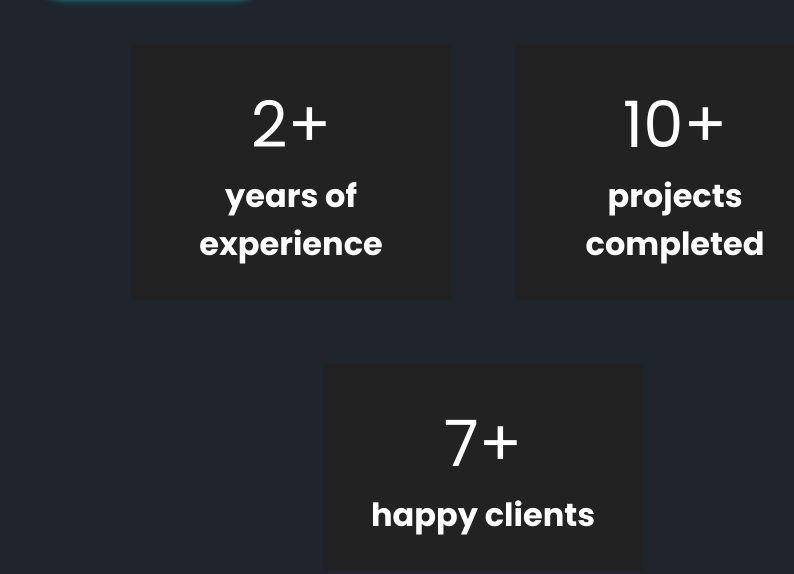
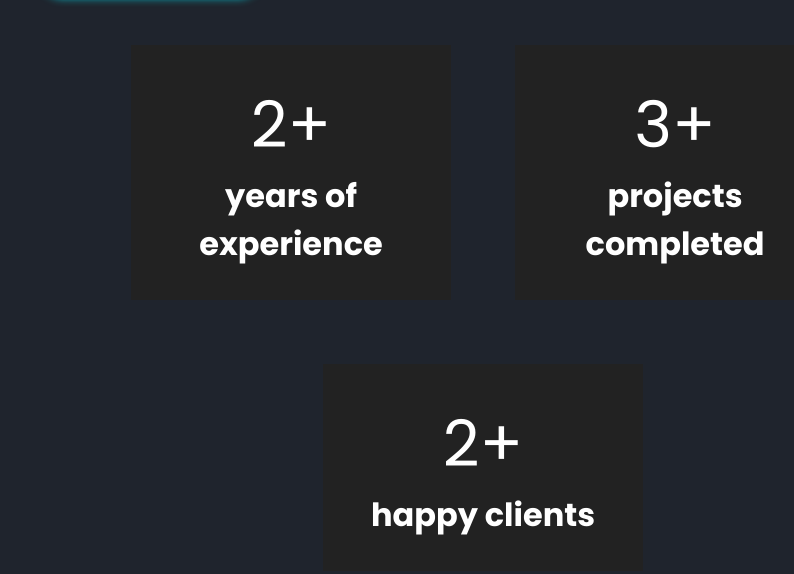
Before and after one commit to mayankyadav7518/portfolio, a plain HTML site: page about.html in a window 1280 px wide. Shown: the part 792-1366 px from the top of the page, without its empty margins (157-951 px from the left). Drawn offline with nearby package versions, Linux system fonts and the light colour scheme.

Commit message:
Update about.html

```diff
--- a/about.html
+++ b/about.html
@@ -34,7 +34,7 @@
                     <h3><span>Qualification : </span> B. Tech.</h3>
                     <h3><span>Post : </span> Frontend Developer</h3>
                     <h3><span>Language : </span> Hindi, English</h3>
-                    <a href="RESUME.pdf" class="btn">Download Resume</a>
+                    <a href="Mayank Resume.pdf" class="btn">Download Resume</a>
 
                 </div>
 
@@ -45,12 +45,12 @@
                     </div>
 
                     <div class="box">
-                        <span>10+</span>
+                        <span>3+</span>
                         <h3>projects completed</h3>
                     </div>
 
                     <div class="box">
-                        <span>7+</span>
+                        <span>2+</span>
                         <h3>happy clients</h3>
                     </div>
                 </div>
```
